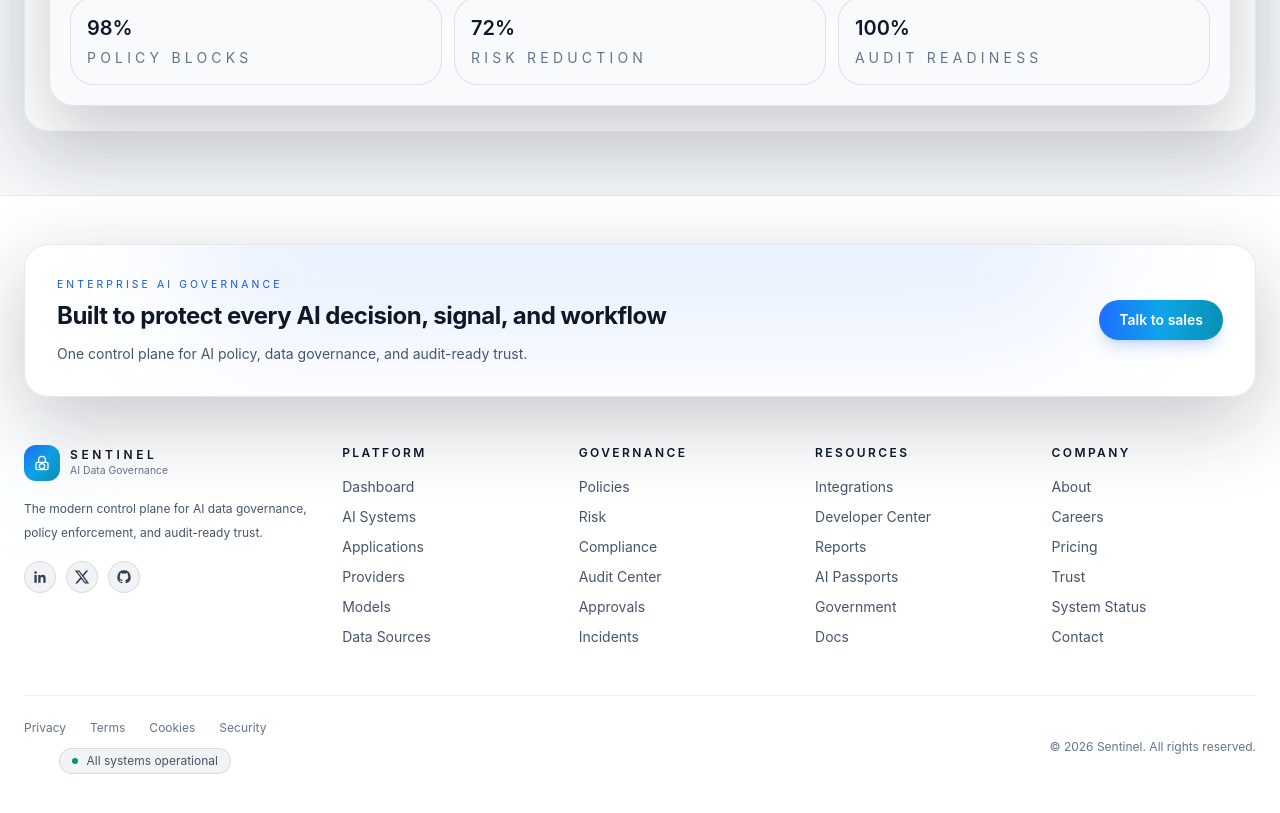
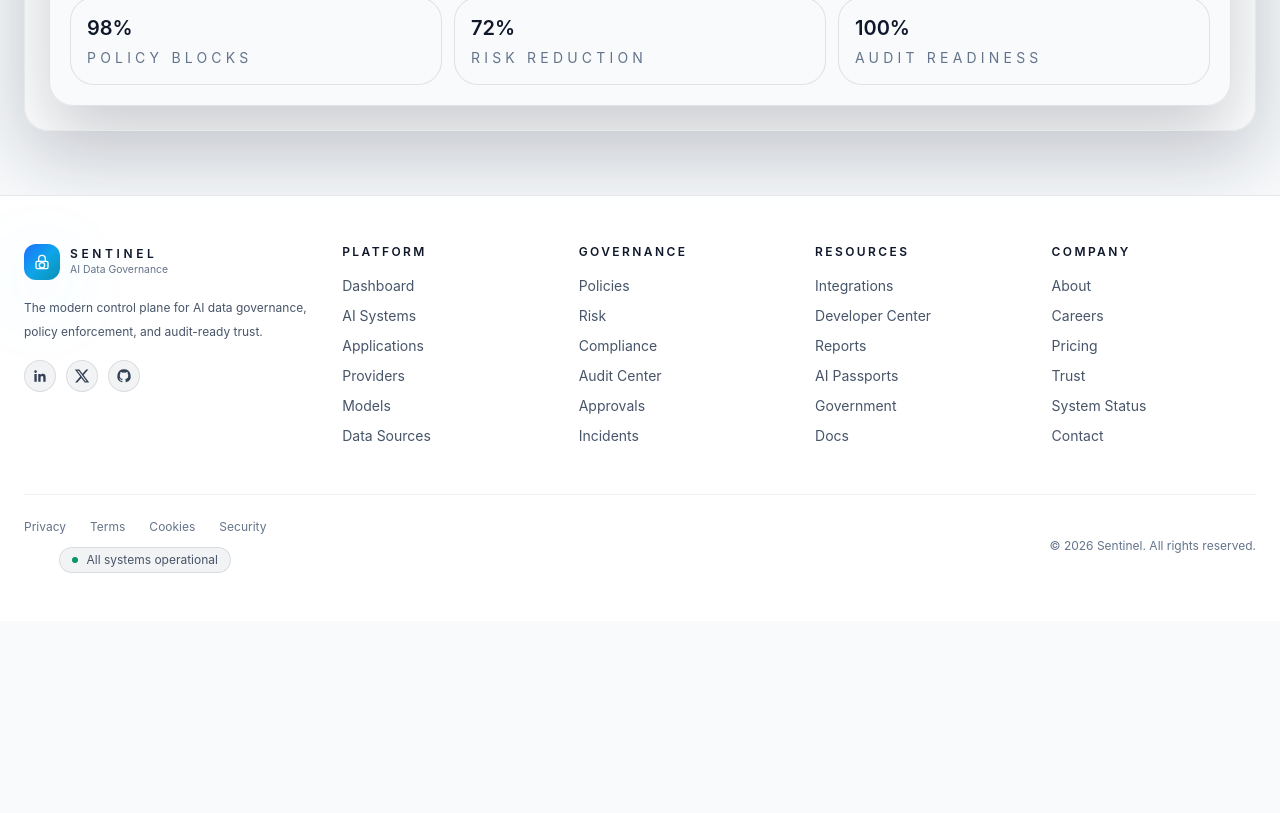
Before and after one commit to cfallah2k/Sentinel, a Next.js app in the folder apps/web/: page / in a window 1280 px wide. Shown: the part 1957-2770 px from the top of the page. After the commit the page ends 2578 px from the top, so only its background shows below. Built offline with nearby package versions, Linux system fonts and the light colour scheme.

Commit message:
Remove footer CTA (pages have own), full-screen mobile menu, wider containers for large displays

```diff
--- a/apps/web/app/(marketing)/layout.tsx
+++ b/apps/web/app/(marketing)/layout.tsx
@@ -10,7 +10,7 @@ export default function MarketingLayout({ children }: { children: ReactNode }) {
       <div className="pointer-events-none absolute inset-y-0 right-0 w-1/2 bg-[radial-gradient(circle,_rgba(14,165,233,0.08),_transparent_55%)] blur-3xl" />
       <div className="relative">
         <SiteHeader />
-        <main className="mx-auto max-w-7xl px-6 py-10 lg:px-8 lg:py-14">{children}</main>
+        <main className="mx-auto max-w-7xl px-4 py-10 sm:px-6 lg:px-8 lg:py-14">{children}</main>
         <SiteFooter />
       </div>
     </div>
--- a/apps/web/components/site-footer.tsx
+++ b/apps/web/components/site-footer.tsx
@@ -17,8 +17,6 @@ const GitHubIcon = () => (
     <path d="M12 2a10 10 0 0 0-3.16 19.49c.5.09.68-.22.68-.48v-1.7c-2.78.6-3.37-1.34-3.37-1.34-.45-1.16-1.11-1.47-1.11-1.47-.91-.62.07-.6.07-.6 1 .07 1.53 1.03 1.53 1.03.9 1.53 2.36 1.09 2.94.83.09-.65.35-1.09.63-1.34-2.22-.25-4.56-1.11-4.56-4.94 0-1.09.39-1.98 1.03-2.68-.1-.25-.45-1.27.1-2.64 0 0 .84-.27 2.75 1.02a9.58 9.58 0 0 1 5 0c1.91-1.29 2.75-1.02 2.75-1.02.55 1.37.2 2.39.1 2.64.64.7 1.03 1.59 1.03 2.68 0 3.84-2.34 4.68-4.57 4.93.36.31.68.92.68 1.85v2.74c0 .27.18.58.69.48A10 10 0 0 0 12 2z" />
   </svg>
 );
-
-const primaryGradient = 'from-sentinel-500 via-sky-500 to-cyan-400';
 
 const socialLinks = [
   { label: 'LinkedIn', href: 'https://www.linkedin.com/company/sentinel-ai', icon: LinkedInIcon },
@@ -76,31 +74,8 @@ const footerColumns = [
 export default function SiteFooter() {
   return (
     <footer className="border-t border-white/10 bg-[var(--bg-soft)] backdrop-blur-xl">
-      <div className="mx-auto max-w-7xl px-6 py-12">
-        <div className="relative overflow-hidden rounded-3xl border border-white/10 bg-[var(--surface)] p-6 shadow-panel backdrop-blur-xl sm:p-8">
-          <div className="pointer-events-none absolute -top-24 left-1/2 h-48 w-3/4 -translate-x-1/2 rounded-full bg-sentinel-500/10 blur-3xl" />
-          <div className="relative flex flex-col gap-6 lg:flex-row lg:items-center lg:justify-between">
-            <div className="max-w-2xl">
-              <p className="text-[0.65rem] uppercase tracking-[0.3em] text-sentinel-300">Enterprise AI governance</p>
-              <h2 className="mt-2 text-lg font-bold leading-snug text-white sm:text-xl lg:text-2xl">
-                Built to protect every AI decision, signal, and workflow
-              </h2>
-              <p className="mt-3 text-xs leading-6 text-slate-400 sm:text-sm">
-                One control plane for AI policy, data governance, and audit-ready trust.
-              </p>
-            </div>
-            <div className="flex flex-col gap-2.5 sm:flex-row sm:gap-3">
-              <Link
-                href="/contact"
-                className={`inline-flex w-full items-center justify-center rounded-full bg-gradient-to-r ${primaryGradient} px-5 py-2.5 text-xs font-semibold text-white shadow-lg shadow-sentinel-500/20 transition hover:opacity-90 sm:w-auto sm:text-sm`}
-              >
-                Talk to sales
-              </Link>
-            </div>
-          </div>
-        </div>
-
-        <div className="mt-12 grid gap-10 md:grid-cols-2 lg:grid-cols-[1.4fr_1fr_1fr_1fr_1fr] lg:gap-8">
+      <div className="mx-auto max-w-7xl px-4 py-12 sm:px-6">
+        <div className="grid gap-10 md:grid-cols-2 lg:grid-cols-[1.4fr_1fr_1fr_1fr_1fr] lg:gap-8">
           <div className="space-y-4">
             <Link href="/" className="flex items-center gap-2.5">
               <div className="flex h-9 w-9 items-center justify-center rounded-xl bg-gradient-to-br from-sentinel-500 via-sky-500 to-cyan-400 text-white shadow-glow">
--- a/apps/web/components/site-header.tsx
+++ b/apps/web/components/site-header.tsx
@@ -37,7 +37,7 @@ export default function SiteHeader() {
     <header
       className="sticky top-0 z-50 border-b border-white/10 bg-[var(--bg-soft)] backdrop-blur-2xl shadow-[0_25px_120px_rgba(15,23,42,0.2)] transition-colors duration-300"
     >
-      <div className="mx-auto flex max-w-7xl items-center justify-between gap-4 px-6 py-4">
+      <div className="mx-auto flex max-w-7xl items-center justify-between gap-4 px-4 py-4 sm:px-6">
         <Link href="/" className="flex items-center gap-2.5 transition hover:opacity-90">
           <div className="flex h-9 w-9 items-center justify-center rounded-2xl bg-gradient-to-br from-sentinel-500 via-sky-500 to-cyan-400 text-white shadow-glow sm:h-10 sm:w-10">
             <ShieldCheck className="h-4 w-4 sm:h-5 sm:w-5" />
@@ -90,13 +90,28 @@ export default function SiteHeader() {
 
       {mobileOpen
         ? createPortal(
-            <div className="fixed inset-0 z-40 md:hidden" role="dialog" aria-modal="true" aria-label="Mobile navigation">
-              <div
-                className="absolute inset-0 bg-black/60 backdrop-blur-sm"
-                onClick={() => setMobileOpen(false)}
-              />
-              <div className="relative flex h-full flex-col overflow-y-auto bg-slate-950/95 pt-20 backdrop-blur-2xl">
-                <div className="flex-1 px-6 pb-10 pt-8">
+            <div className="fixed inset-0 z-[60] md:hidden" role="dialog" aria-modal="true" aria-label="Mobile navigation">
+              <div className="flex h-full flex-col bg-[var(--bg)]">
+                <div className="mx-auto flex w-full max-w-7xl items-center justify-between gap-4 px-4 py-4 sm:px-6">
+                  <Link href="/" className="flex items-center gap-2.5 transition hover:opacity-90" onClick={() => setMobileOpen(false)}>
+                    <div className="flex h-9 w-9 items-center justify-center rounded-2xl bg-gradient-to-br from-sentinel-500 via-sky-500 to-cyan-400 text-white shadow-glow">
+                      <ShieldCheck className="h-4 w-4" />
+                    </div>
+                    <div>
+                      <p className="text-[0.6rem] uppercase tracking-[0.3em] text-sentinel-300">SENTINEL</p>
+                      <p className="text-xs font-semibold text-white">AI Data Governance</p>
+                    </div>
+                  </Link>
+                  <button
+                    type="button"
+                    className="inline-flex h-10 w-10 items-center justify-center rounded-full border border-white/10 bg-white/5 text-white transition hover:bg-white/10"
+                    onClick={() => setMobileOpen(false)}
+                    aria-label="Close navigation"
+                  >
+                    <X className="h-4 w-4" />
+                  </button>
+                </div>
+                <div className="flex-1 overflow-y-auto px-4 py-6 sm:px-6">
                   <nav className="grid gap-1">
                     {navItems.map((item) => (
                       <Link
@@ -126,7 +141,7 @@ export default function SiteHeader() {
                     </Link>
                   </div>
                 </div>
-                <div className="border-t border-white/5 px-6 py-4">
+                <div className="border-t border-white/5 px-4 py-4 sm:px-6">
                   <p className="text-xs text-slate-500">© {new Date().getFullYear()} Sentinel. All rights reserved.</p>
                 </div>
               </div>
--- a/apps/web/tailwind.config.js
+++ b/apps/web/tailwind.config.js
@@ -118,6 +118,20 @@ module.exports = {
         glow: '0 20px 80px rgba(56, 189, 248, 0.18)',
         panel: '0 25px 80px rgba(15, 23, 42, 0.24)'
       },
+      maxWidth: {
+        xs: '24rem',
+        sm: '28rem',
+        md: '32rem',
+        lg: '36rem',
+        xl: '42rem',
+        '2xl': '48rem',
+        '3xl': '56rem',
+        '4xl': '64rem',
+        '5xl': '72rem',
+        '6xl': '84rem',
+        '7xl': '96rem',
+        prose: '65ch'
+      },
       backgroundImage: {
         'hero-grid': 'radial-gradient(circle at top left, rgba(56, 189, 248, 0.14), transparent 28%), radial-gradient(circle at bottom right, rgba(56, 189, 248, 0.12), transparent 24%)'
       },
```
Also changed, not shown: 1 other file (tests, documents, lock files or other folders).
